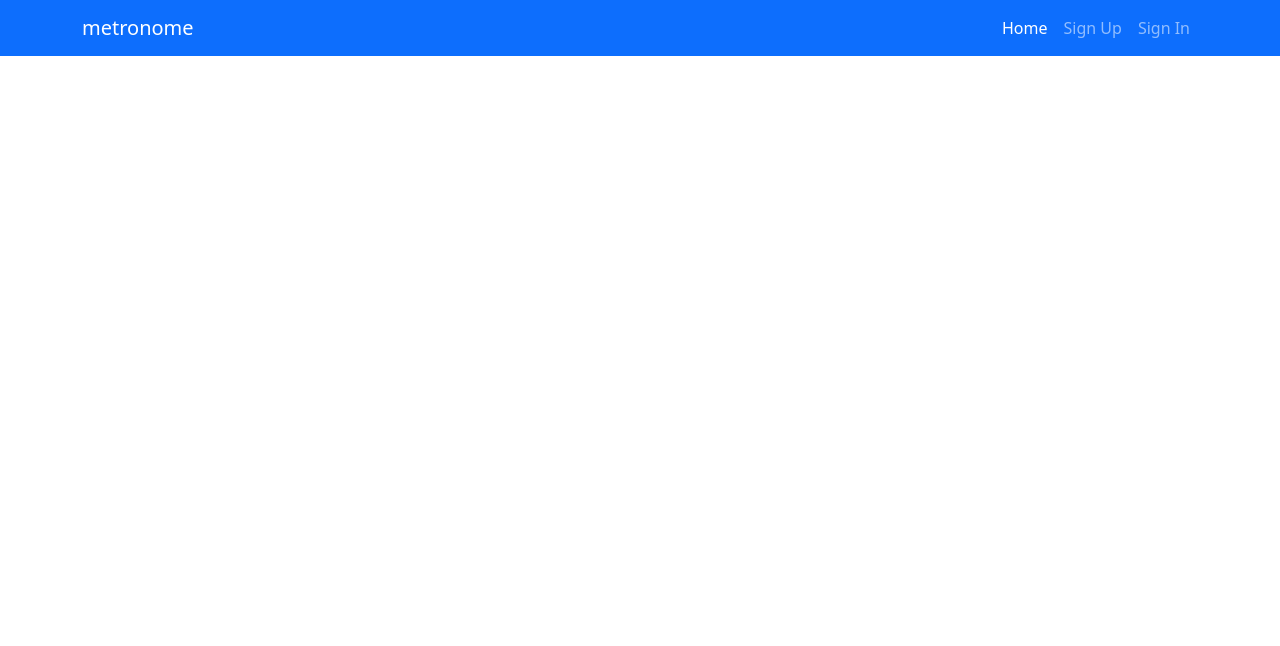
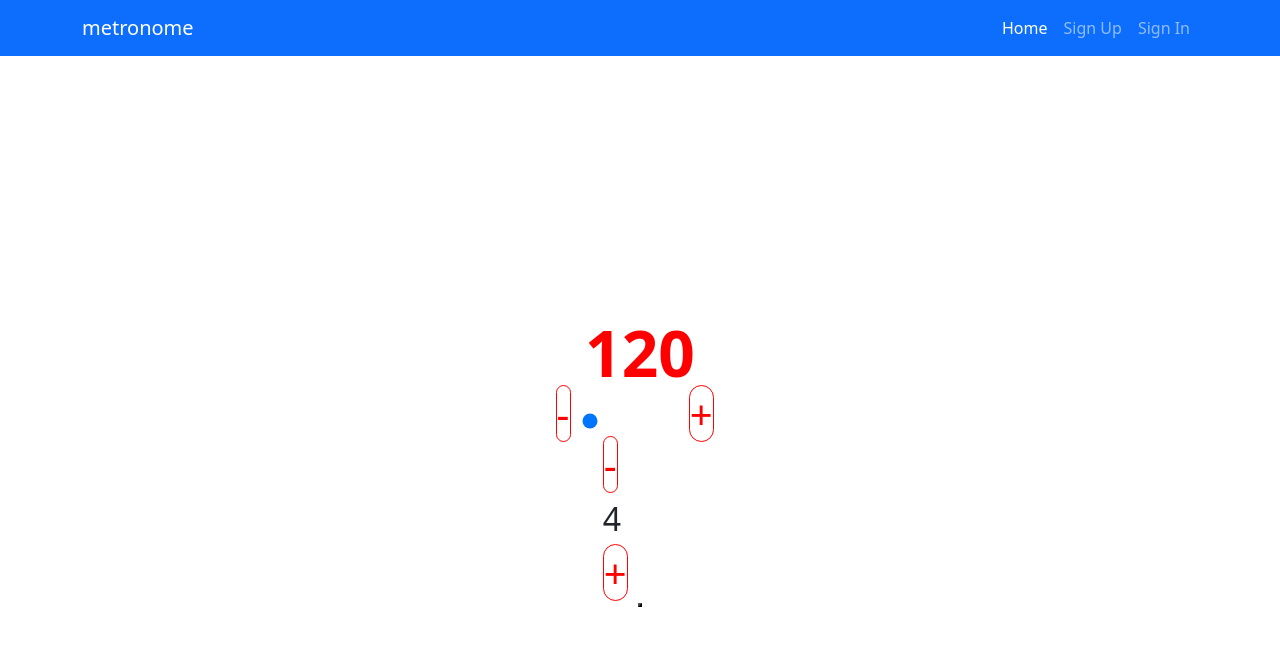
Before and after one commit to trevorlomba/metronome-client, a React (Create React App) app: page / in a window 1280 px wide. Shown: the top 646 px of the page. Built offline with nearby package versions, Linux system fonts and the light colour scheme.

Commit message:
working metronome slider and buttons

```diff
--- a/src/App.js
+++ b/src/App.js
@@ -2,6 +2,7 @@
 import React, { useState } from 'react'
 import { Route, Routes } from 'react-router-dom'
 import { v4 as uuid } from 'uuid'
+import './index.scss'
 
 import AutoDismissAlert from './components/AutoDismissAlert/AutoDismissAlert'
 import Header from './components/Header/Header'
@@ -9,6 +10,8 @@ import SignUp from './components/auth/SignUp'
 import SignIn from './components/auth/SignIn'
 import SignOut from './components/auth/SignOut'
 import ChangePassword from './components/auth/ChangePassword'
+
+import Metronome from './components/Metronome/Metronome'
 
 const App = () => {
   const [user, setUser] = useState(null)
@@ -19,6 +22,83 @@ const App = () => {
   const msgAlert = ({ heading, message, variant }) => {
     const id = uuid()
     setMsgAlerts(msgAlerts => ([...msgAlerts, { heading, message, variant, id }]))
+  }
+
+  let tempo = 120
+  let measures = 4
+
+  const tempoDisplay = document.querySelector('.tempo')
+  console.log(tempoDisplay)
+  const tempoText = document.querySelector('.tempo-text')
+  console.log(tempoText)
+  const decreaseTempoBtn = document.querySelector('.decrease-tempo')
+  console.log(decreaseTempoBtn)
+  const increaseTempoBtn = document.querySelector('.increase-tempo-button')
+  console.log(increaseTempoBtn)
+  const tempoSlider = document.querySelector('.slider')
+  console.log(tempoSlider)
+  const startStopBtn = document.querySelector('.start-stop-button')
+  console.log(startStopBtn)
+  const subtractBeats = document.querySelector('.subtract-beats')
+  console.log(subtractBeats)
+  // const addBeats = document.querySelector('.add-beats')
+  // console.log(addBeats)
+  const BpmDisplay = document.querySelector('.bpm-display')
+  console.log(BpmDisplay)
+  const metronome = { but: 'that' }
+  console.log(metronome)
+  const beatsDisplay = document.querySelector('.beats-display')
+  console.log(beatsDisplay)
+
+  const decreaseTempo = () => {
+    console.log(tempo)
+    if (tempo <= 20) {
+      return true
+    } else {
+      tempo--
+      BpmDisplay.innerHTML = tempo
+      // tempoSlider.value = tempo
+    }
+  }
+
+  const increaseTempo = () => {
+    console.log(tempo)
+    if (tempo >= 240) {
+      return true
+    } else {
+      tempo++
+      BpmDisplay.innerHTML = tempo
+      // tempoSlider.value = tempo
+    }
+  }
+
+  const decreaseBeats = () => {
+    console.log(tempo)
+    if (measures <= 2) {
+      return true
+    } else {
+      measures--
+      beatsDisplay.innerHTML = measures
+      console.log(measures)
+    // tempoSlider.value = tempo
+    }
+  }
+
+  const increaseBeats = () => {
+    console.log(measures)
+    if (measures >= 8) {
+      return true
+    } else {
+      measures++
+      beatsDisplay.innerHTML = measures
+      console.log(measures)
+    // tempoSlider.value = tempo
+    }
+  }
+
+  const slideTempo = () => {
+    tempo = tempoSlider.value
+    BpmDisplay.innerHTML = tempo
   }
 
   return (
@@ -54,6 +134,13 @@ const App = () => {
 
         </Routes>
       </main>
+      <div className="parent">
+        <div className="home">
+          <Metronome className="metronome" tempo={tempo} measures={measures} decreaseTempo={decreaseTempo} increaseTempo={increaseTempo} increaseBeats={increaseBeats} decreaseBeats={decreaseBeats} slideTempo={slideTempo}></Metronome>
+          <button className="decrease-tempo"></button>
+        </div>
+        <div></div>
+      </div>
     </>
   )
 }
--- /dev/null
+++ b/src/components/Metronome/AdjustBeats.jsx
@@ -0,0 +1,9 @@
+import React from 'react'
+
+import '../../index.scss'
+
+const AdjustBeats = (props) => (
+  <span className={props.className} onClick={props.onClick}>{props.text}</span>
+)
+
+export default AdjustBeats
--- /dev/null
+++ b/src/components/Metronome/AdjustTempo.jsx
@@ -0,0 +1,9 @@
+import React from 'react'
+
+import '../../index.scss'
+
+const AdjustTempo = (props) => (
+  <span className={props.className} onClick={props.onClick}>{props.text}</span>
+)
+
+export default AdjustTempo
--- /dev/null
+++ b/src/components/Metronome/BpmDisplay.jsx
@@ -0,0 +1,11 @@
+import React from 'react'
+
+import '../../index.scss'
+
+const BpmDisplay = (props) => (
+  <>
+    <div className="bpm-display ">{props.tempo}</div>
+  </>
+)
+
+export default BpmDisplay
--- /dev/null
+++ b/src/components/Metronome/Measures.jsx
@@ -0,0 +1,29 @@
+import React from 'react'
+
+import '../../index.scss'
+
+import AdjustBeats from './AdjustBeats'
+
+const Measures = (props) => {
+  const decreaseBeats = () => {
+    // console.log('yup')
+    props.decreaseBeats()
+  }
+  const increaseBeats = () => {
+    // console.log('yup')
+    props.increaseBeats()
+  }
+
+  return (
+    <>
+
+      <div className="measures-count">
+        <AdjustBeats className="adjust stepper" text="-" onClick = {decreaseBeats}></AdjustBeats>
+        <span className='beats-display'> {props.measures} </span>
+        <AdjustBeats className="adjust stepper" text="+" onClick = {increaseBeats}></AdjustBeats>
+      </div>
+    </>
+  )
+}
+
+export default Measures
--- /dev/null
+++ b/src/components/Metronome/Metronome.jsx
@@ -0,0 +1,18 @@
+import React from 'react'
+
+import TempoSlider from './TempoSlider'
+import Measures from './Measures'
+import BpmDisplay from './BpmDisplay'
+
+import '../../index.scss'
+
+const Metronome = (props) => {
+  return (
+    <>
+      <div><BpmDisplay tempo={props.tempo}></BpmDisplay></div>
+      <div><TempoSlider onChange={props.slideTempo} className="tempo-settings" tempo={props.tempo} decreaseTempo={props.decreaseTempo} increaseTempo={props.increaseTempo}></TempoSlider></div>
+      <div><Measures className="measures" measures={props.measures} increaseBeats={props.increaseBeats} decreaseBeats={props.decreaseBeats}></Measures></div></>
+  )
+}
+
+export default Metronome
--- /dev/null
+++ b/src/components/Metronome/TempoSlider.jsx
@@ -0,0 +1,30 @@
+import React from 'react'
+
+import AdjustTempo from './AdjustTempo'
+
+import '../../index.scss'
+
+const TempoSlider = (props) => {
+  const decreaseTempo = () => {
+    // console.log('yup')
+    props.decreaseTempo()
+  }
+  const increaseTempo = () => {
+    // console.log('yup')
+    props.increaseTempo()
+  }
+  const slideTempo = () => {
+    props.onChange()
+  }
+  return (
+    <>
+      <div>
+        <AdjustTempo className="adjust decrease-tempo" text="-" onClick = {decreaseTempo} />
+        <input type="range" min="20" max="280" step="1" className="slider" onChange = {slideTempo}></input>
+        <AdjustTempo className="adjust increase-tempo" text="+" onClick = {increaseTempo}></AdjustTempo>
+      </div>
+    </>
+  )
+}
+
+export default TempoSlider
--- a/src/index.scss
+++ b/src/index.scss
@@ -1 +1,123 @@
-@import '~bootstrap/scss/bootstrap';
+@import "~bootstrap/scss/bootstrap";
+
+* {
+    padding: 0;
+    margin: 0;
+}
+
+.home {
+    display: flex;
+    justify-content: center;
+    align-items: center;
+    height: 100vh;
+    flex-direction: column;
+    width: 100%;
+}
+
+.parent {
+    display: flex;
+    flex-direction: row
+}
+
+.metronome {
+    border: 1px solid;
+    display: flex;
+    width: 50%;
+    height: 250px;
+    justify-content: space-between;
+}
+
+.bpm-display {
+    display: flex;
+    width: 100%;
+    text-align: center;
+    color: red;
+    font-weight: bold;
+    font-size: 4em;
+}
+
+.tempo-settings {
+    display: flex;
+    justify-content: space-between;
+}
+
+.adjust {
+    width: 30px;
+    height: 30px;
+    font-size: 40px;
+    border-radius: 50px;
+    border: 1px solid;
+    text-align: center;
+    cursor: pointer;
+    color: red;
+    &:hover {
+        background-color: blue;
+        color: blueviolet;
+    }
+    &.decrease-tempo {
+        line-height: 25px;
+    }
+    &.increase-tempo {
+        line-height: 25px;
+    }
+}
+
+input[type="range"] {
+    -webkit-appearance: none;
+    background-color: transparent;
+    width: 70%;
+    // &::-webkit-slider-thumb {
+    //  -webkit-appearance: none}
+    // &:focus {
+    //     outline: none}
+    // &::-webkit-slider-thumb {
+    //     -webkit-appearance: none;
+    //     width: 16px;
+    //     height: 16px;
+    //     border-radius: 50%;
+    //     margin-top: -8px
+    // } &::-moz-range-thumb {
+    //     -webkit-appearance: none;
+    //     width: 16px;
+    //     height: 16px;
+    //     border-radius: 50%;
+    //     border: none
+    // } &::-webkit-slider-runnable-track {
+    //    width: 100%;
+    //     height: 1px;
+    // } &::-webkit-moz-range-track {
+    //     width: 100%;
+    //     height: 1px;
+    // }
+}
+.measures {
+    display: flex;
+    justify-content: center;
+    &.stepper {
+        width: 20px;
+        height: 20px;
+        border-radius: 50%;
+        border: 1px solid;
+        text-align: center;
+        margin: 0 5px;
+        cursor: pointer;
+        &:hover {
+            background: red;
+            color: blue;
+        }
+        &.add-beats {
+            line-height: 20px;
+        }
+    }
+}
+.measures-count {
+    width: 50%;
+        font-size: 2em;
+    }
+
+
+.beats-per-measure {
+    text-align: center;
+    font-size: .5em;
+    text-transform: uppercase
+}
```
Also changed, not shown: src/components/Metronome/AdjustTempo.scss (added), src/components/Metronome/TempoText.jsx (added).
